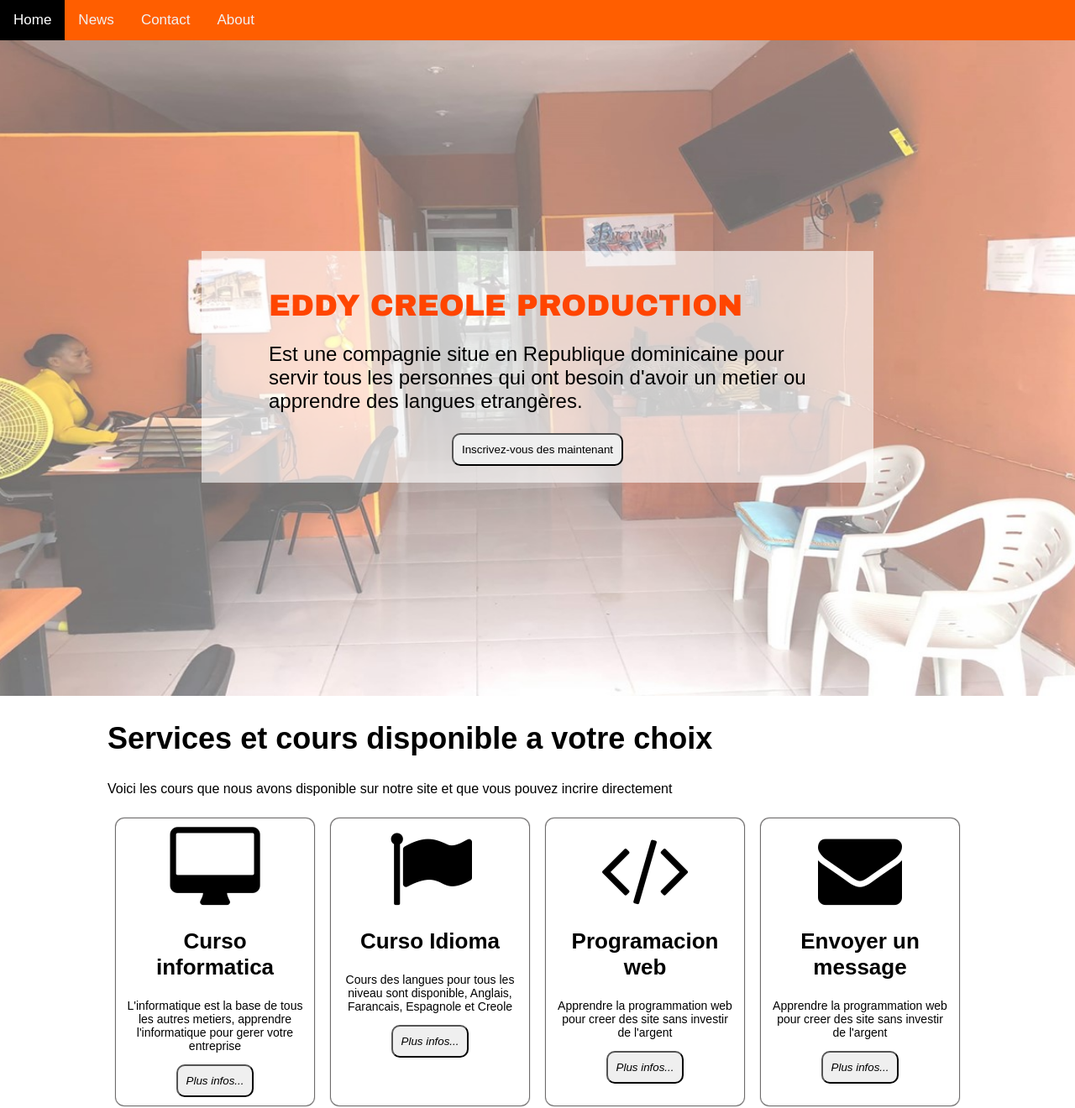
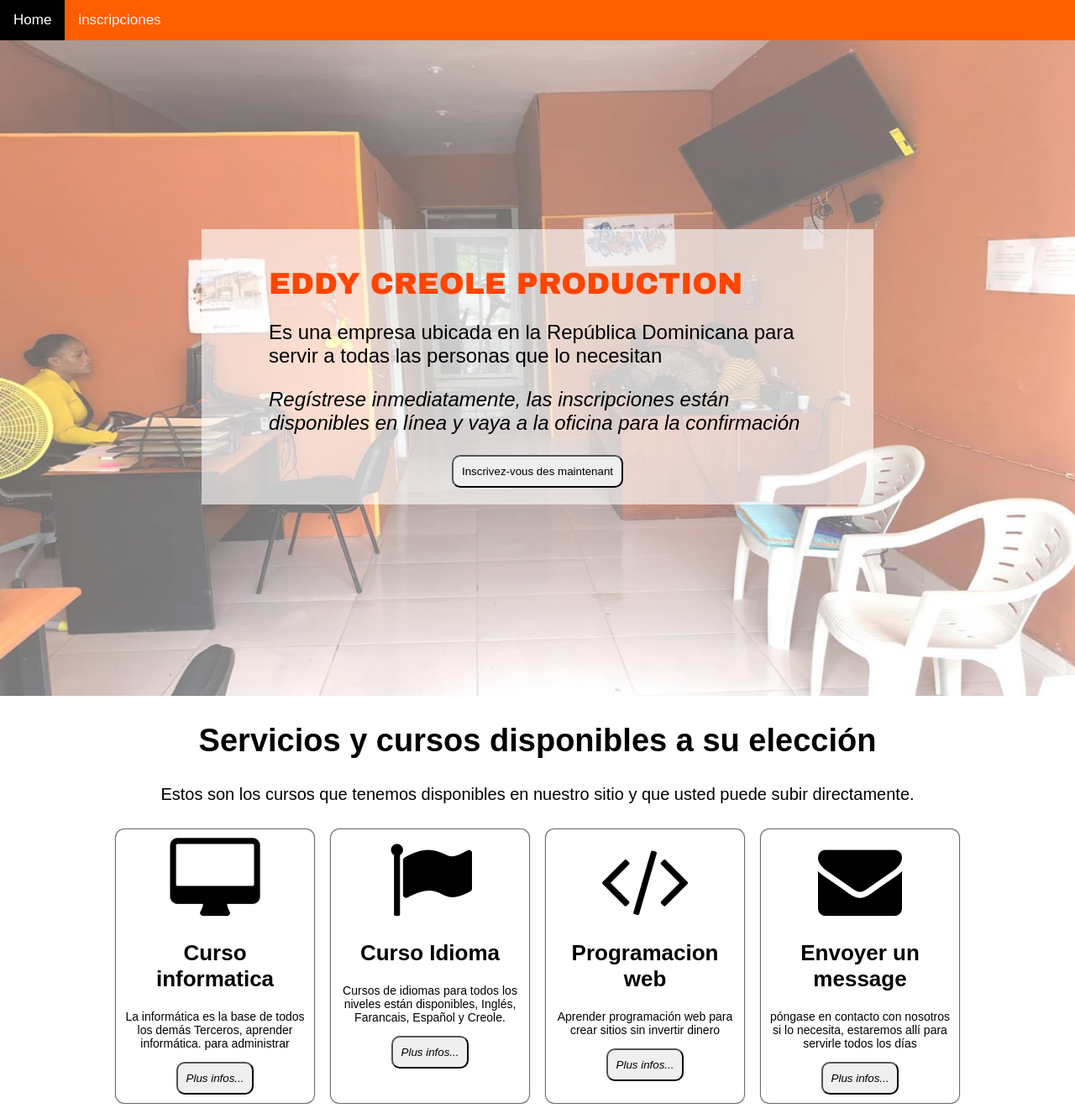
Before and after one commit to eddycreoleproduction/eddycreoleproduction, a plain HTML site: page index.html in a window 1280 px wide. Shown: the top 1320 px of the page at 84% size. Drawn offline with Linux system fonts and the light colour scheme.

Commit message:
Add files via upload

```diff
--- a/css/style.css
+++ b/css/style.css
@@ -65,6 +65,14 @@ header{
   width: 80%;
   margin: auto;
 }
+.cards h1{
+  text-align: center;
+  font-size: 38px;
+}
+.cards p{
+  text-align: center;
+  font-size: 20px;
+}
 .item-card{
   display: flex;
   width: 100%;
--- a/index.html
+++ b/index.html
@@ -8,23 +8,28 @@
     <script src="/js/script.js"></script>
     <link rel="stylesheet" href="/css/menu.css">
     <link rel="stylesheet" href="/css/style.css">
-    <title>Document</title>
+    <title>Eddy Creole Production</title>
 </head>
 <body>
     <div class="topnav" id="myTopnav">
         <a href="#home" class="active">Home</a>
-        <a href="#news">News</a>
-        <a href="#contact">Contact</a>
-        <a href="#about">About</a>
+        <a href="/inscription/inscription.html">inscripciones</a>
+        <a href="#contact" style="display: none">Contact</a>
+        <a href="#about" style="display: none">About</a>
         <a href="javascript:void(0);" class="icon" onclick="myFunction()">
           <i class="fa fa-bars"></i>
         </a>
       </div>
     <header>
-       <div class="header">
+       <div class="header" id="cours">
         <h1>EDDY CREOLE PRODUCTION</h1>
-        <p>Est une compagnie situe en Republique dominicaine pour servir tous les personnes qui ont besoin d'avoir un metier
-            ou apprendre des langues etrangères.
+        <p>
+            Es una empresa ubicada en la República Dominicana para servir a todas las personas que lo necesitan
+        </p>
+        <p>
+            <cite>
+                Regístrese inmediatamente, las inscripciones están disponibles en línea y vaya a la oficina para la confirmación
+            </cite>
         </p>
         <div class="button">
             <button onClick="location.href='/inscription/inscription.html'">Inscrivez-vous des maintenant</button>
@@ -33,9 +38,9 @@
     </header>
     <div class="container">
         <section class="cards">
-            <h1>Services et cours disponible a votre choix</h1>
+            <h1>Servicios y cursos disponibles a su elección</h1>
             <p>
-                Voici les cours que nous avons disponible sur notre site et que vous pouvez incrire directement
+                Estos son los cursos que tenemos disponibles en nuestro sitio y que usted puede subir directamente.
             </p>
             <div class="item-card">
                 <div class="card">
@@ -43,18 +48,17 @@
                     <div>
                         <h1>Curso informatica</h1>
                         <p>
-                            L'informatique est la base de tous les autres metiers, apprendre l'informatique
-                            pour gerer votre entreprise
+                            La informática es la base de todos los demás Terceros, aprender informática. para administrar
                         </p>
                     </div>
-                    <div class="button"><button><cite>Plus infos...</cite></button></div>
+                    <div class="button" onClick="location='#cours'"><button><cite>Plus infos...</cite></button></div>
                 </div>
                 <div class="card">
                     <div class="image"><i class="fa fa-flag"></i></div>
                     <div>
                         <h1>Curso Idioma</h1>
                         <p>
-                            Cours des langues pour tous les niveau sont disponible, Anglais, Farancais, Espagnole et Creole
+                            Cursos de idiomas para todos los niveles están disponibles, Inglés, Farancais, Español y Creole.
                         </p>
                     </div>
                     <div class="button"><button><cite>Plus infos...</cite></button></div>
@@ -64,7 +68,7 @@
                     <div>
                         <h1>Programacion web</h1>
                         <p>
-                            Apprendre la programmation web pour creer des site sans investir de l'argent
+                            Aprender programación web para crear sitios sin invertir dinero
                         </p>
                     </div>
                     <div class="button"><button><cite>Plus infos...</cite></button></div>
@@ -74,7 +78,7 @@
                     <div>
                         <h1>Envoyer un message</h1>
                         <p>
-                            Apprendre la programmation web pour creer des site sans investir de l'argent
+                            póngase en contacto con nosotros si lo necesita, estaremos allí para servirle todos los días
                         </p>
                     </div>
                     <div class="button"><button><cite>Plus infos...</cite></button></div>
```
